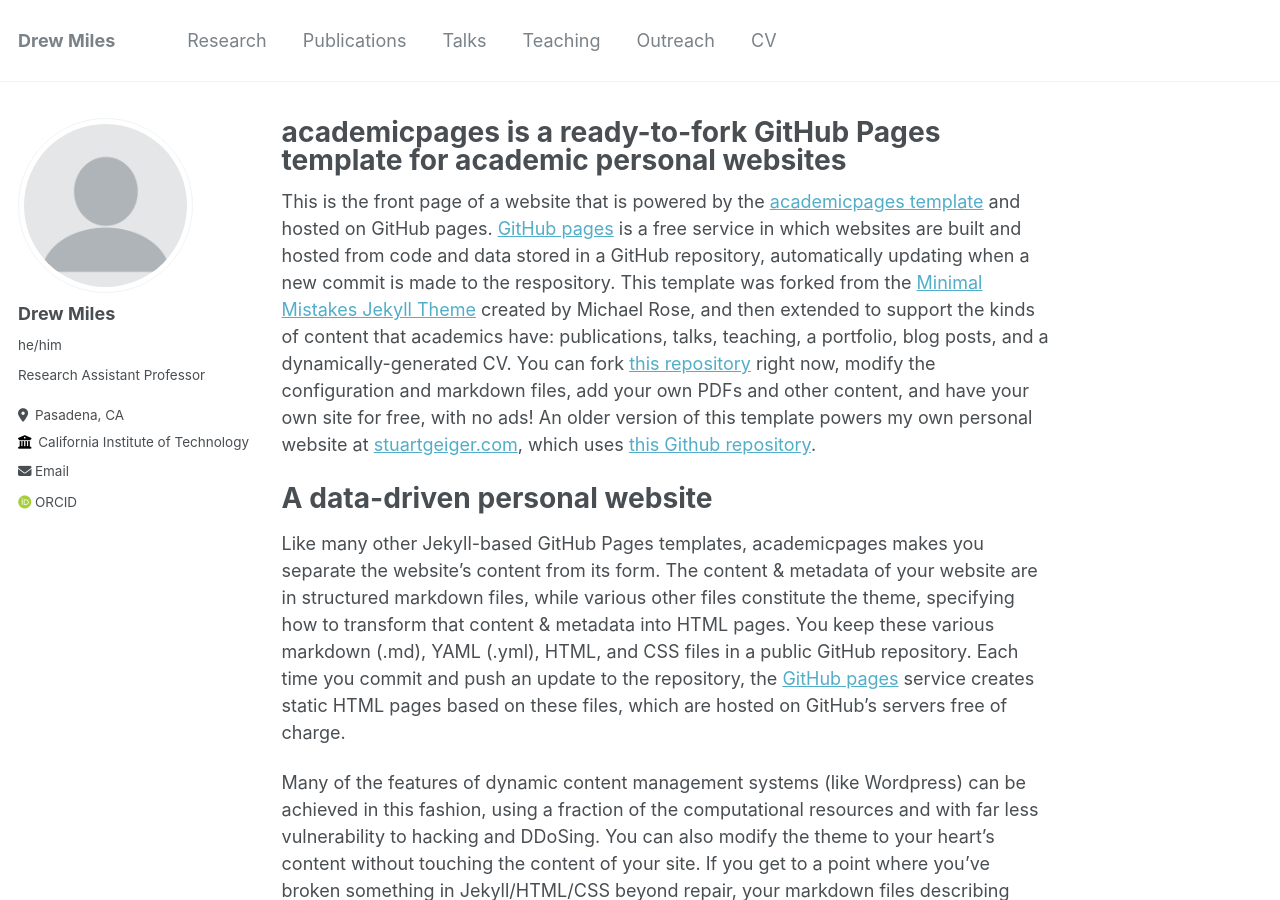
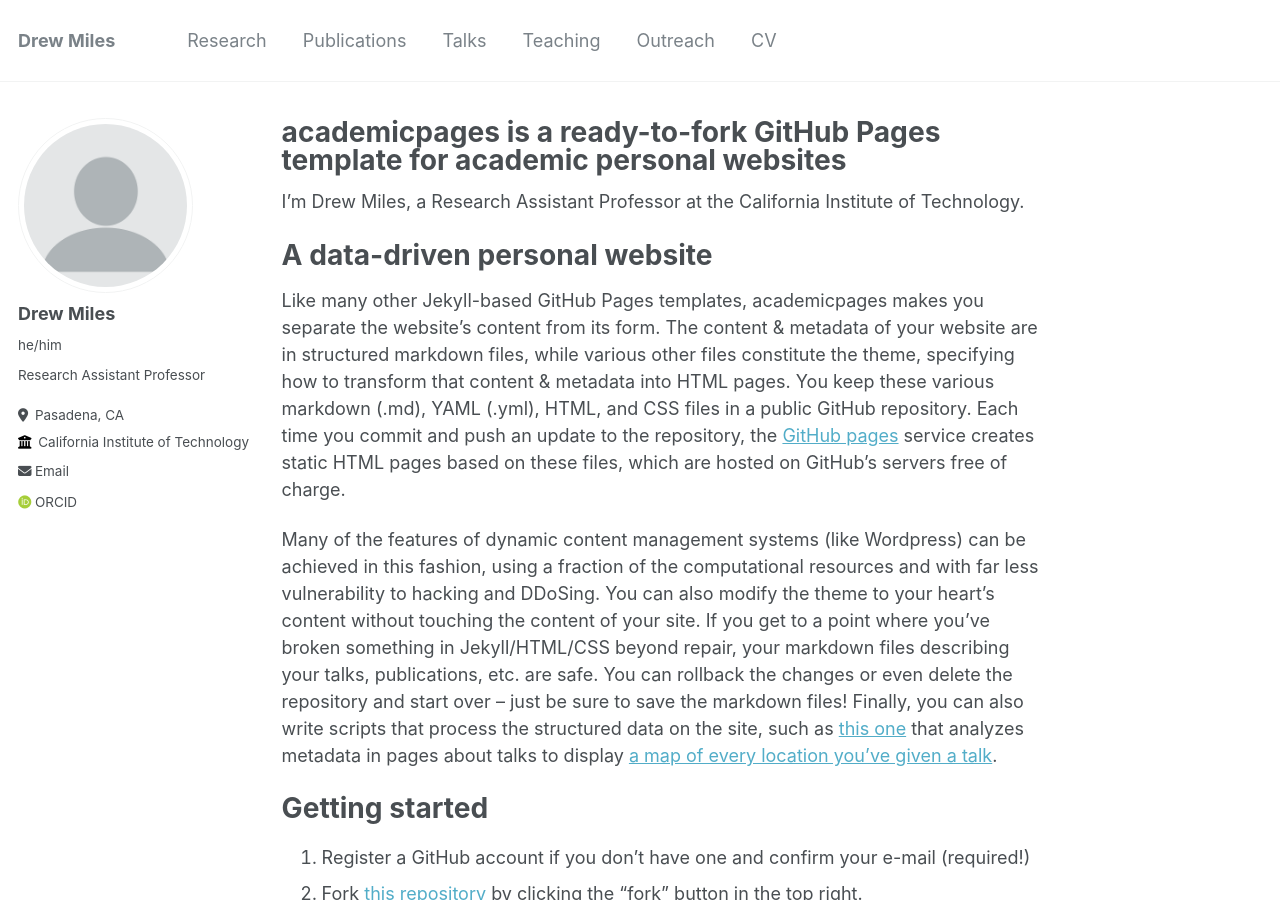
Before and after one commit to drew-miles/drew-miles.github.io, a Jekyll site: the page built from _pages/about.md, in a window 1280 px wide and 900 px high. Built offline with Jekyll 4.4.1, drawn with Linux system fonts in a browser that asks for light colours; some web fonts are replaced.

Commit message:
Update about.md

```diff
--- a/_pages/about.md
+++ b/_pages/about.md
@@ -7,7 +7,7 @@ redirect_from:
   - /about.html
 ---
 
-This is the front page of a website that is powered by the [academicpages template](https://github.com/academicpages/academicpages.github.io) and hosted on GitHub pages. [GitHub pages](https://pages.github.com) is a free service in which websites are built and hosted from code and data stored in a GitHub repository, automatically updating when a new commit is made to the respository. This template was forked from the [Minimal Mistakes Jekyll Theme](https://mmistakes.github.io/minimal-mistakes/) created by Michael Rose, and then extended to support the kinds of content that academics have: publications, talks, teaching, a portfolio, blog posts, and a dynamically-generated CV. You can fork [this repository](https://github.com/academicpages/academicpages.github.io) right now, modify the configuration and markdown files, add your own PDFs and other content, and have your own site for free, with no ads! An older version of this template powers my own personal website at [stuartgeiger.com](http://stuartgeiger.com), which uses [this Github repository](https://github.com/staeiou/staeiou.github.io).
+I'm Drew Miles, a Research Assistant Professor at the California Institute of Technology.
 
 A data-driven personal website
 ======
```
